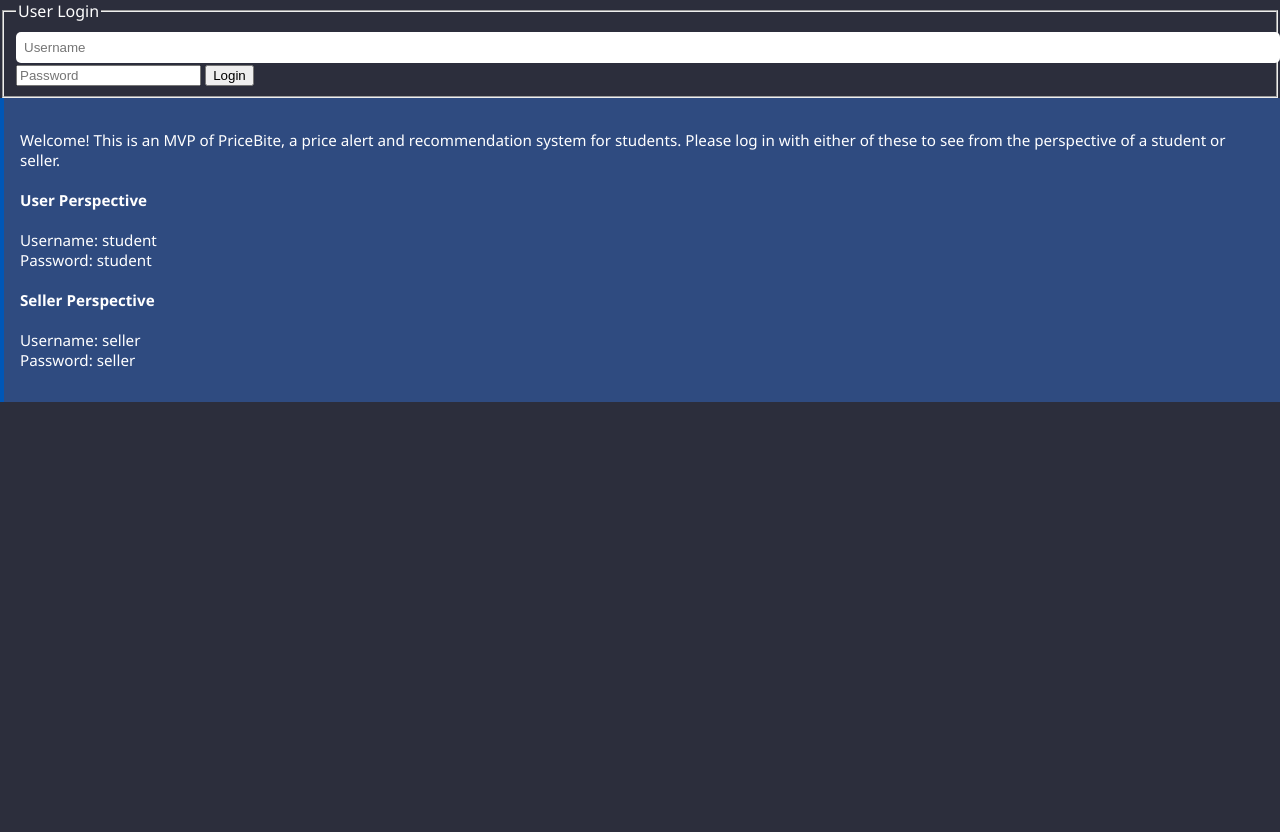
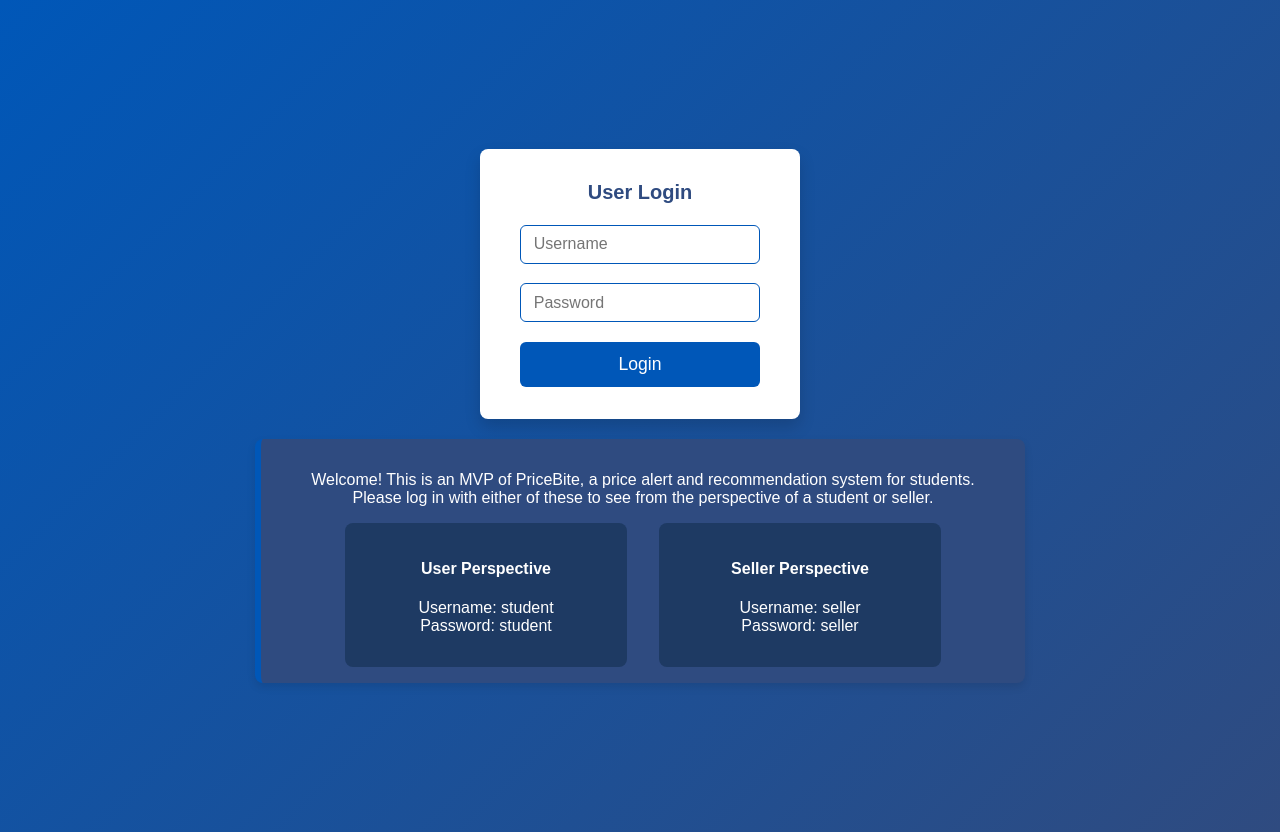
Before and after one commit to KwameSA/pricebite, a plain HTML site: page index.html in a window 1280 px wide. Before the commit the page ends 800 px from the top, so only its background shows below. Drawn offline with Linux system fonts and the light colour scheme.

Commit message:
Update main.css

```diff
--- a/main.css
+++ b/main.css
@@ -838,18 +838,115 @@ button:hover {
   z-index: 1000;
 }
 
+.login-container {
+  min-height: 100vh;
+  display: flex;
+  flex-direction: column;
+  align-items: center;
+  justify-content: center;
+  padding: 1rem;
+  background: linear-gradient(135deg, #0057b8 0%, #2f4b80 100%);
+  font-family: Arial, sans-serif;
+}
+/* Banner styling */
 .banner {
   background-color: #2f4b80;
-  border-left: 4px solid #0057b8;
-  padding: 1rem;
-  margin-bottom: 1.5rem;
-  font-size: 0.95rem;
+  border-left: 6px solid #0057b8;
+  padding: 1rem 2rem;
+  font-size: 1rem;
+  color: white;
+  max-width: 700px;
+  text-align: center;
+  border-radius: 8px;
+  box-shadow: 0 4px 8px rgba(0, 0, 0, 0.1);
 }
 
+.banner > div {
+  display: flex;
+  gap: 2rem; /* space between the two sections */
+  justify-content: center; /* center horizontally */
+  margin-top: 1rem;
+}
+
+.banner section {
+  background-color: #1e3a63;
+  padding: 1rem;
+  border-radius: 8px;
+  color: white;
+  min-width: 150px;
+  flex: 1; /* make them grow equally */
+  max-width: 250px; /* optional, to limit max width */
+}
+
+/* Login form container */
+form#login-form {
+  background: white;
+  padding: 2rem 2.5rem;
+  border-radius: 8px;
+  box-shadow: 0 8px 16px rgba(0, 0, 0, 0.15);
+  width: 320px;
+  box-sizing: border-box;
+  margin-bottom: 20px;
+}
+
+/* Fieldset styling */
+form#login-form fieldset {
+  border: none;
+  padding: 0;
+  margin: 0;
+}
+
+/* Legend styling */
+form#login-form legend {
+  font-size: 1.25rem;
+  font-weight: bold;
+  margin-bottom: 1rem;
+  color: #2f4b80;
+  text-align: center;
+}
+
+/* Inputs */
+form#login-form input[type="text"],
+form#login-form input[type="password"] {
+  width: 100%;
+  padding: 0.6rem 0.8rem;
+  margin-bottom: 1.2rem;
+  border: 1.5px solid #0057b8;
+  border-radius: 6px;
+  font-size: 1rem;
+  box-sizing: border-box;
+  transition: border-color 0.3s ease;
+}
+
+form#login-form input[type="text"]:focus,
+form#login-form input[type="password"]:focus {
+  border-color: #2f4b80;
+  outline: none;
+}
+
+/* Button */
+form#login-form button {
+  width: 100%;
+  padding: 0.75rem;
+  background-color: #0057b8;
+  border: none;
+  border-radius: 6px;
+  color: white;
+  font-size: 1.1rem;
+  cursor: pointer;
+  transition: background-color 0.3s ease;
+}
+
+form#login-form button:hover {
+  background-color: #2f4b80;
+}
+
+/* Error message */
 .error-message {
   color: red;
+  margin-bottom: 1rem;
   display: none;
-  margin-bottom: 1rem;
+  text-align: center;
 }
 
 /* .user-info {
```
